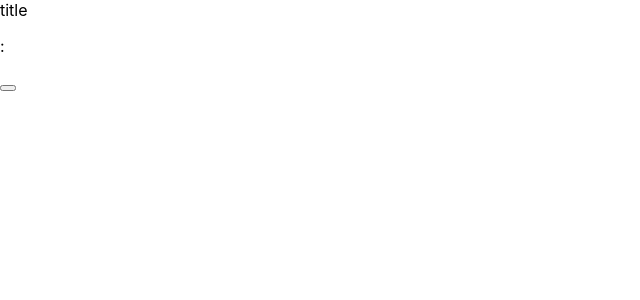
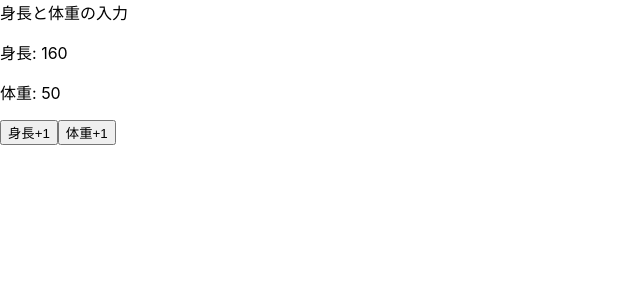
Before and after one commit to high-g/react-hooks, a Next.js app: page / in a window 1280 px wide. Shown: the top 300 px of the page, without its empty margins (0-640 px from the left). Built offline with nearby package versions, Linux system fonts and the light colour scheme.

Commit message:
Update ベースコンポーネント（イベントのたびに全部がレンダリングされる）

```diff
--- a/src/components/Button.jsx
+++ b/src/components/Button.jsx
@@ -1,4 +1,5 @@
 const Button = ({ handleClick, children }) => {
+  console.log('Button Component', children)
   return <button onClick={handleClick}>{children}</button>
 }
 
--- a/src/components/Count.jsx
+++ b/src/components/Count.jsx
@@ -1,4 +1,5 @@
 const Count = ({ text, count }) => {
+  console.log('Count Component', text)
   return (
     <p>
       {text}: {count}
--- a/src/components/Title.jsx
+++ b/src/components/Title.jsx
@@ -1,5 +1,6 @@
-const Title = ({ text }) => {
-  return <div>{text}</div>
+const Title = () => {
+  console.log('Title Component')
+  return <div>身長と体重の入力</div>
 }
 
 export default Title
--- a/src/pages/index.js
+++ b/src/pages/index.js
@@ -1,9 +1,16 @@
 import Head from 'next/head'
+import { useState } from 'react'
 import Title from '../components/Title'
 import Count from '../components/Count'
 import Button from '../components/Button'
 
 const Home = () => {
+  const [height, setHeight] = useState(160)
+  const [weight, setWeight] = useState(50)
+
+  const incrementHeight = () => setHeight(height + 1)
+  const incrementWeight = () => setWeight(weight + 1)
+
   return (
     <div>
       <Head>
@@ -14,8 +21,10 @@ const Home = () => {
 
       <main>
         <Title text="title" />
-        <Count />
-        <Button />
+        <Count text="身長" count={height} />
+        <Count text="体重" count={weight} />
+        <Button handleClick={incrementHeight}>身長+1</Button>
+        <Button handleClick={incrementWeight}>体重+1</Button>
       </main>
     </div>
   )
```
Also changed, not shown: src/components/Hello.jsx (deleted, +0 -7 lines).
